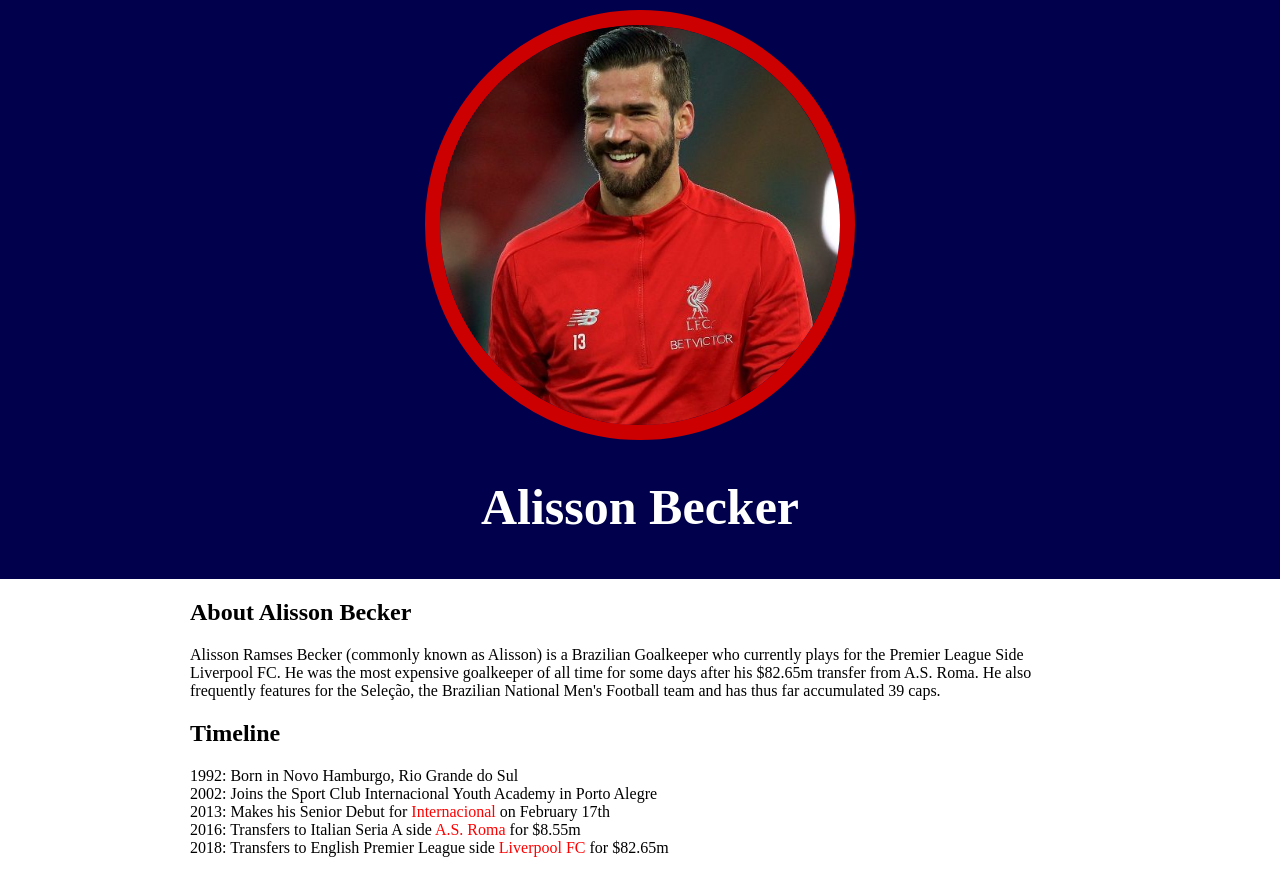
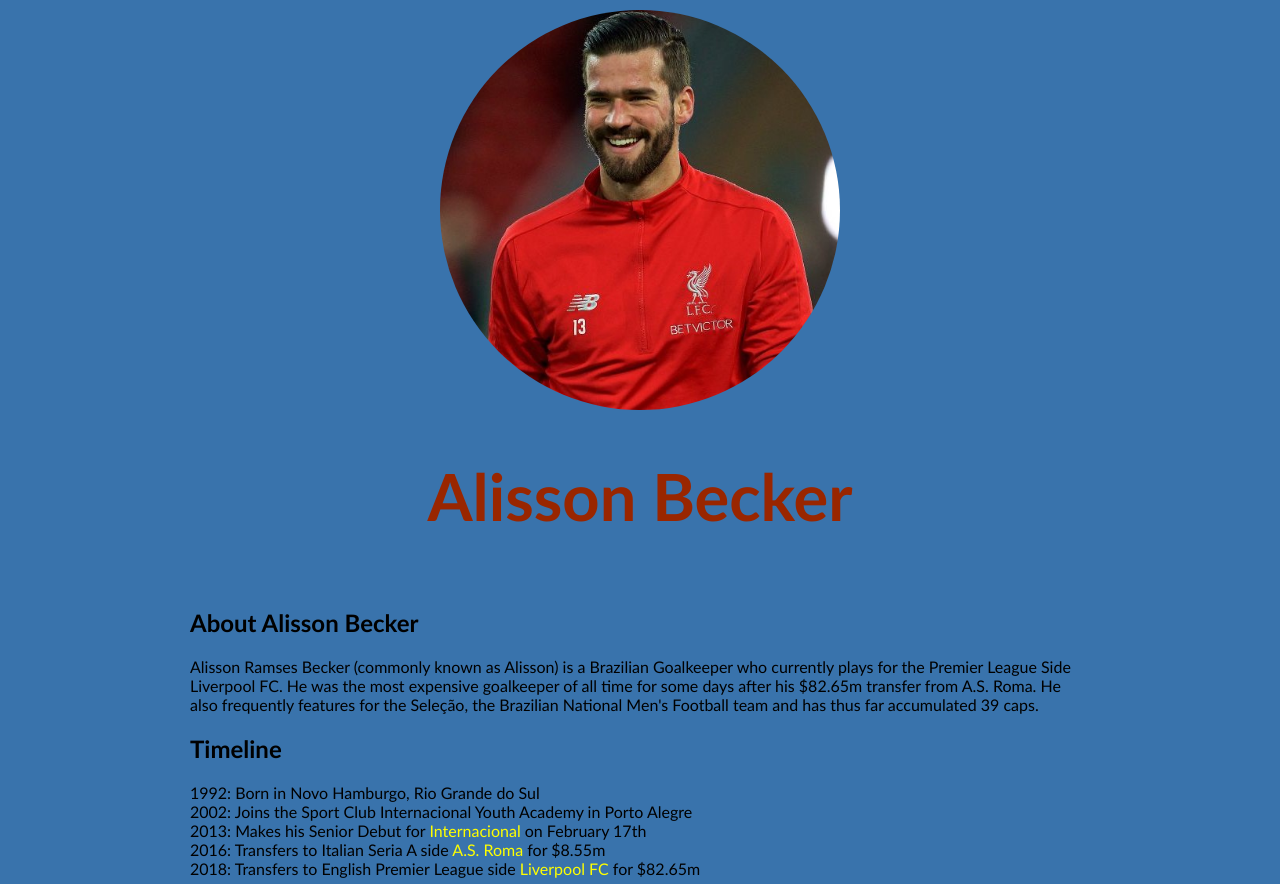
Before and after one commit to kiliank98/alisson, a plain HTML site: page index.html in a window 1280 px wide. Shown: the top 884 px of the page. Drawn offline with Linux system fonts and the light colour scheme.

Commit message:
iteration 2

```diff
--- a/css/hero.css
+++ b/css/hero.css
@@ -1,19 +1,19 @@
 html, body{
-	font-family: serif;
+	font-family: Trebuchet MS;
 	margin: 0;
 }
 
 
 header{
-	background-color: #00004C;
+	background-color: #3973ac;
 	padding: 10px;
 	text-align: center;
 
 }
 
 h1{
-	font-size: 50px;
-	color: white;
+	font-size: 65px;
+	color: #992600;
 }
 
 h3{
@@ -24,7 +24,6 @@ h3{
 header img{
 	border-radius: 280px;
 	width: 400px;
-	border: 15px solid #CC0000;
 }
 
 .row{
@@ -41,6 +40,7 @@ header img{
 	max-width: 900px;
 	margin: 0 auto;
 	padding: 0 30px;
+	background-color: #3973ac;
 }
 
 
@@ -57,14 +57,14 @@ header img{
 }
 
 a{
-	color: red;
+	color: yellow;
 	text-decoration: none;
 
 }
 
 footer{
 	padding: 40px 20px;
-	background-color: #E6E6E6;
+	background-color: lightgrey;
 	margin-top: 20px;
 
 }
@@ -78,3 +78,7 @@ footer ul li{
 	margin: 0 1px;
 
 }
+
+.wrapper{
+	background-color: #3973ac;
+}
```
